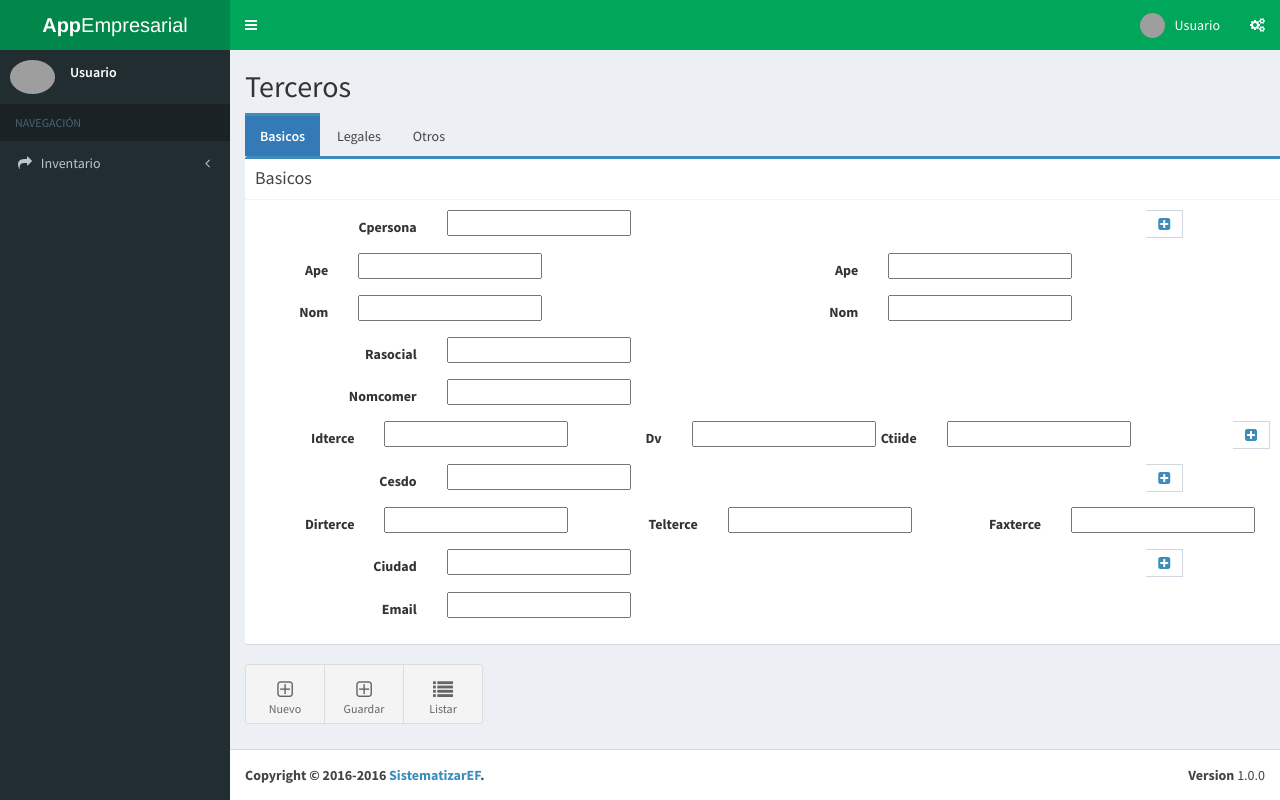
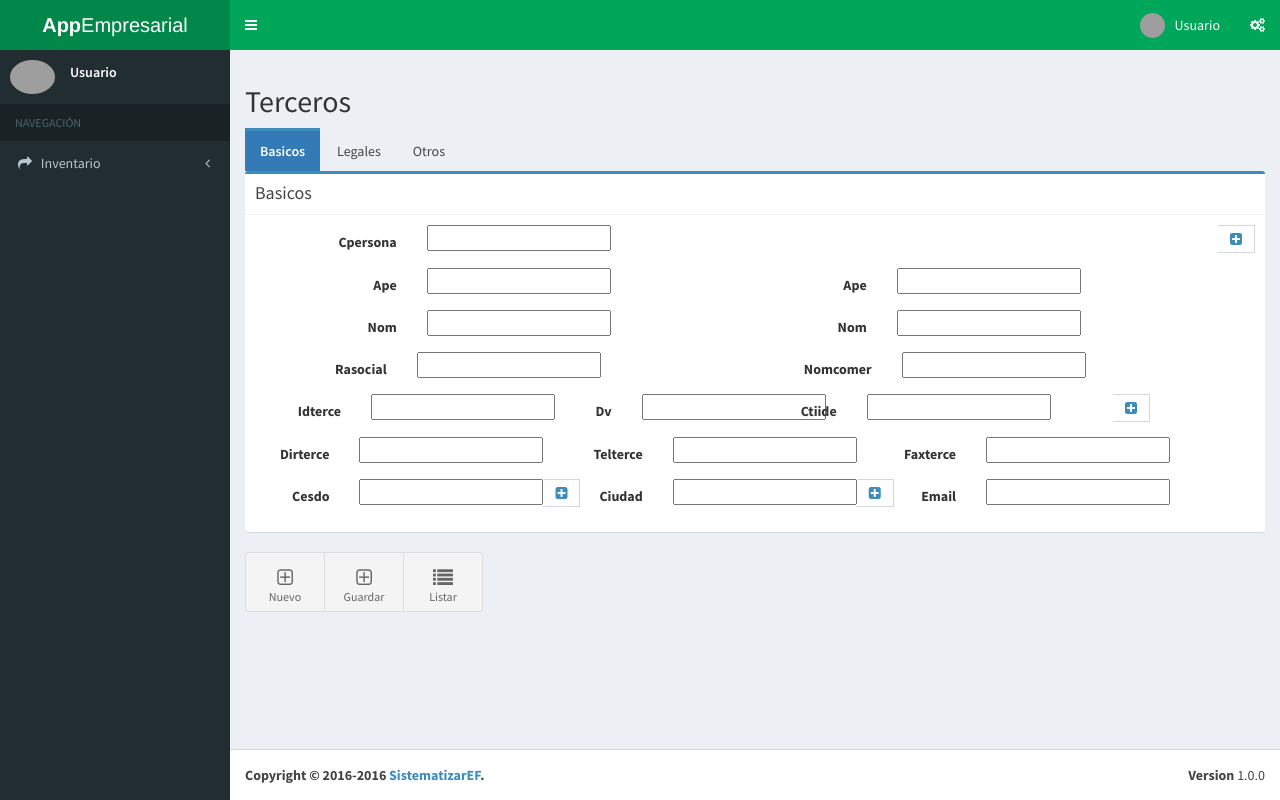
Before and after one commit to stzef/InfaWeb, a Django app: template infa_web/apps/base/templates/terceros/third-party.html in a window 1280 px wide. Run offline with Django 3.2, Linux system fonts and the light colour scheme; the template is opened without the code that fills it: most values are stand-ins (such as "Sample title", 1, 10 or a date in 2020); form fields are guessed from the names that the template uses; some libraries are stand-ins or nearby versions; grey boxes are pictures that could not be loaded.

Commit message:
Arreglar Estilo de creacion/edicion de articulos y terceros

```diff
--- a/infa_web/apps/articulos/models.py
+++ b/infa_web/apps/articulos/models.py
@@ -60,7 +60,7 @@ class Arlo(models.Model):
 	ifpvfijo = models.BooleanField()
 	cesdo = models.ForeignKey(Esdo,default=CESTADO_ACTIVO)
 	ctiarlo = models.ForeignKey(Tiarlos,default=CTIARLO_ARTICULO)
-	cunidad = models.ForeignKey(Unidades)
+	cunidad = models.ForeignKey(Unidades, default=DEFAULT_UNIDAD)
 	ivas_civa = models.ForeignKey(Iva,default=DEFAULT_IVA)
 	stomin = models.DecimalField(max_digits=15, decimal_places=2,validators=[MinValueValidator(0)])
 	stomax = models.DecimalField(max_digits=15, decimal_places=2,validators=[MinValueValidator(0)])
--- a/infa_web/apps/base/management/commands/baseDataTest.py
+++ b/infa_web/apps/base/management/commands/baseDataTest.py
@@ -250,6 +250,7 @@ class Command(BaseCommand):
 				carlos = minCodeArlos
 
 			canti = random.randrange(1,10)
+			cbarras = random.randrange(1,10000)
 			costo = random.random()*50000
 
 			marca = random.choice(marcas)
@@ -259,7 +260,7 @@ class Command(BaseCommand):
 			stomax = random.randrange(5,10)
 			Arlo.objects.create(
 				carlos=carlos,
-				cbarras="Codigo de Barras " + str(index),
+				cbarras=cbarras,
 				cgpo=grupo,
 				ncorto="Nombre Corto " + str(index),
 				nlargo="Nombre Largo Descripcion " + str(index),
--- a/infa_web/apps/base/templates/terceros/third-party.html
+++ b/infa_web/apps/base/templates/terceros/third-party.html
@@ -6,7 +6,7 @@
 	{%include 'elements/nav.html'%}
 	{%include 'elements/sidebar.html'%}
 	<div class="content-wrapper" style="min-height: 921px;">
-		<div class="container">
+		<div class="content">
 			<h2>Terceros</h2>
 			<ul class="nav nav-pills">
 				<li class="active"><a data-toggle="pill" href="#tabBasicos">Basicos</a></li>
@@ -17,9 +17,7 @@
 			<form action="" method="POST" role="form" class="form-horizontal">
 				{%csrf_token%}
 				<div class="tab-content">
-					<div id="tabBasicos" class="tab-pane fade in active">
-						<div class="row">
-							<div class="col-md-12">
+					<div id="tabBasicos" class="tab-pane  active">
 						<div class="box box-primary">
 							<div class="box-header with-border">
 								<h3 class="box-title">Basicos</h3>
@@ -30,7 +28,7 @@
 									{%if form.cpersona.errors%}
 									{{form.cpersona.errors}}
 									{%endif%}
-											<div class="col-sm-8">
+									<div class="col-sm-10">
 										<div class="input-group">
 											{{form.cpersona}}
 											<span class="input-group-addon"><a data-new-window href="" target="_blank"><i class="fa fa-plus-square"></i></a></span>
@@ -39,7 +37,7 @@
 								</div>
 
 								<div class="col-md-6 form-group">
-											<label for="{{form.ape1.id_for_label}}" class="col-sm-2 control-label">{{form.ape1.label}}</label>
+									<label for="{{form.ape1.id_for_label}}" class="col-sm-4 control-label">{{form.ape1.label}}</label>
 									{%if form.ape1.errors%}
 									{{form.ape1.errors}}
 									{%endif%}
@@ -48,7 +46,7 @@
 									</div>
 								</div>
 								<div class="col-md-6 form-group">
-											<label for="{{form.ape2.id_for_label}}" class="col-sm-2 control-label">{{form.ape2.label}}</label>
+									<label for="{{form.ape2.id_for_label}}" class="col-sm-4 control-label">{{form.ape2.label}}</label>
 									{%if form.ape2.errors%}
 									{{form.ape2.errors}}
 									{%endif%}
@@ -60,7 +58,7 @@
 
 
 								<div class="col-md-6 form-group">
-											<label for="{{form.nom1.id_for_label}}" class="col-sm-2 control-label">{{form.nom1.label}}</label>
+									<label for="{{form.nom1.id_for_label}}" class="col-sm-4 control-label">{{form.nom1.label}}</label>
 									{%if form.nom1.errors%}
 									{{form.nom1.errors}}
 									{%endif%}
@@ -69,7 +67,7 @@
 									</div>
 								</div>
 								<div class="col-md-6 form-group">
-											<label for="{{form.nom2.id_for_label}}" class="col-sm-2 control-label">{{form.nom2.label}}</label>
+									<label for="{{form.nom2.id_for_label}}" class="col-sm-4 control-label">{{form.nom2.label}}</label>
 									{%if form.nom2.errors%}
 									{{form.nom2.errors}}
 									{%endif%}
@@ -77,8 +75,10 @@
 										{{form.nom2}}
 									</div>
 								</div>
-										<div class="form-group">
-											<label for="{{form.rasocial.id_for_label}}" class="col-sm-2 control-label">{{form.rasocial.label}}</label>
+
+								<div class="row">
+									<div class="form-group col-md-6">
+										<label for="{{form.rasocial.id_for_label}}" class="col-sm-4 control-label">{{form.rasocial.label}}</label>
 										{%if form.rasocial.errors%}
 										{{form.rasocial.errors}}
 										{%endif%}
@@ -86,8 +86,8 @@
 											{{form.rasocial}}
 										</div>
 									</div>
-										<div class="form-group">
-											<label for="{{form.nomcomer.id_for_label}}" class="col-sm-2 control-label">{{form.nomcomer.label}}</label>
+									<div class="form-group col-md-6">
+										<label for="{{form.nomcomer.id_for_label}}" class="col-sm-4 control-label">{{form.nomcomer.label}}</label>
 										{%if form.nomcomer.errors%}
 										{{form.nomcomer.errors}}
 										{%endif%}
@@ -95,6 +95,8 @@
 											{{form.nomcomer}}
 										</div>
 									</div>
+								</div>
+
 								<div class="col-md-4 form-group">
 									<label for="{{form.idterce.id_for_label}}" class="col-sm-4 control-label">{{form.idterce.label}}</label>
 									{%if form.idterce.errors%}
@@ -125,18 +127,8 @@
 										</div>
 									</div>
 								</div>
-										<div class="form-group">
-											<label for="{{form.cesdo.id_for_label}}" class="col-sm-2 control-label">{{form.cesdo.label}}</label>
-											{%if form.cesdo.errors%}
-											{{form.cesdo.errors}}
-											{%endif%}
-											<div class="col-sm-8">
-												<div class="input-group">
-													{{form.cesdo}}
-													<span class="input-group-addon"><a data-new-window href="{% url 'add-state' %}" target="_blank"><i class="fa fa-plus-square"></i></a></span>
-												</div>
-											</div>
-										</div>
+
+								<div class="row">
 									<div class="col-sm-4 form-group">
 										<label for="{{form.dirterce.id_for_label}}" class="col-md-4 control-label">{{form.dirterce.label}}</label>
 										{%if form.dirterce.errors%}
@@ -164,9 +156,23 @@
 											{{form.faxterce}}
 										</div>
 									</div>
+								</div>
 
-										<div class="form-group">
-											<label for="{{form.ciudad.id_for_label}}" class="col-sm-2 control-label">{{form.ciudad.label}}</label>
+								<div class="row">
+									<div class="form-group col-md-4">
+										<label for="{{form.cesdo.id_for_label}}" class="col-sm-4 control-label">{{form.cesdo.label}}</label>
+										{%if form.cesdo.errors%}
+										{{form.cesdo.errors}}
+										{%endif%}
+										<div class="col-sm-8">
+											<div class="input-group">
+												{{form.cesdo}}
+												<span class="input-group-addon"><a data-new-window href="{% url 'add-state' %}" target="_blank"><i class="fa fa-plus-square"></i></a></span>
+											</div>
+										</div>
+									</div>
+									<div class="form-group col-md-4">
+										<label for="{{form.ciudad.id_for_label}}" class="col-sm-4 control-label">{{form.ciudad.label}}</label>
 										{%if form.ciudad.errors%}
 										{{form.ciudad.errors}}
 										{%endif%}
@@ -177,8 +183,8 @@
 											</div>
 										</div>
 									</div>
-										<div class="form-group">
-											<label for="{{form.email.id_for_label}}" class="col-sm-2 control-label">{{form.email.label}}</label>
+									<div class="form-group col-md-4">
+										<label for="{{form.email.id_for_label}}" class="col-sm-4 control-label">{{form.email.label}}</label>
 										{%if form.email.errors%}
 										{{form.email.errors}}
 										{%endif%}
@@ -187,14 +193,12 @@
 										</div>
 									</div>
 								</div>
-								</div>
+
 							</div>
 						</div>
 					</div>
 
-					<div id="tabLegales" class="tab-pane fade in">
-						<div class="row">
-							<div class="col-md-12">
+					<div id="tabLegales" class="tab-pane ">
 						<div class="box box-primary">
 							<div class="box-header with-border">
 								<h3 class="box-title">Legales</h3>
@@ -206,7 +210,7 @@
 									{%if form.replegal.errors%}
 									{{form.replegal.errors}}
 									{%endif%}
-											<div class="col-sm-8">
+									<div class="col-sm-10">
 										{{form.replegal}}
 									</div>
 								</div>
@@ -215,7 +219,7 @@
 									{%if form.sigla.errors%}
 									{{form.sigla.errors}}
 									{%endif%}
-											<div class="col-sm-8">
+									<div class="col-sm-10">
 										{{form.sigla}}
 									</div>
 								</div>
@@ -224,7 +228,7 @@
 									{%if form.cregiva.errors%}
 									{{form.cregiva.errors}}
 									{%endif%}
-											<div class="col-sm-8">
+									<div class="col-sm-10">
 										<div class="input-group">
 											{{form.cregiva}}
 											<span class="input-group-addon"><a data-new-window href="{% url 'add-reg-iva' %}" target="_blank"><i class="fa fa-plus-square"></i></a></span>
@@ -236,7 +240,7 @@
 									{%if form.cautorre.errors%}
 									{{form.cautorre.errors}}
 									{%endif%}
-											<div class="col-sm-8">
+									<div class="col-sm-10">
 										<div class="input-group">
 											{{form.cautorre}}
 											<span class="input-group-addon"><a data-new-window href="{% url 'add-autorretenedor' %}" target="_blank"><i class="fa fa-plus-square"></i></a></span>
@@ -246,12 +250,8 @@
 							</div>
 						</div>
 					</div>
-						</div>
-					</div>
 
-					<div id="tabOtros" class="tab-pane fade in">
-						<div class="row">
-							<div class="col-md-12">
+					<div id="tabOtros" class="tab-pane ">
 						<div class="box box-primary">
 							<div class="box-header with-border">
 								<h3 class="box-title">Otros</h3>
@@ -290,8 +290,42 @@
 										{{form.ordenruta}}
 									</div>
 								</div>
+
 								<div class="form-group">
-											<label for="{{form.contacto.id_for_label}}" class="col-sm-2 control-label">{{form.contacto.label}}</label>
+									<label for="{{form.cvende.id_for_label}}" class="col-sm-2 control-label">{{form.cvende.label}}</label>
+									{%if form.cvende.errors%}
+									{{form.cvende.errors}}
+									{%endif%}
+									<div class="col-sm-10">
+										<div class="input-group">
+											{{form.cvende}}
+											<span class="input-group-addon"><a data-new-window href="" target="_blank"><i class="fa fa-plus-square"></i></a></span>
+										</div>
+									</div>
+								</div>
+								<div class="row">
+									<div class="form-group col-md-6">
+										<label for="{{form.topcxc.id_for_label}}" class="col-sm-4 control-label">{{form.topcxc.label}}</label>
+										{%if form.topcxc.errors%}
+										{{form.topcxc.errors}}
+										{%endif%}
+										<div class="col-sm-8">
+											{{form.topcxc}}
+										</div>
+									</div>
+									<div class="form-group col-md-6">
+										<label for="{{form.clipre.id_for_label}}" class="col-sm-4 control-label">{{form.clipre.label}}</label>
+										{%if form.clipre.errors%}
+										{{form.clipre.errors}}
+										{%endif%}
+										<div class="col-sm-8">
+											{{form.clipre}}
+										</div>
+									</div>
+								</div>
+								<div class="row">
+									<div class="form-group col-md-6">
+										<label for="{{form.contacto.id_for_label}}" class="col-sm-4 control-label">{{form.contacto.label}}</label>
 										{%if form.contacto.errors%}
 										{{form.contacto.errors}}
 										{%endif%}
@@ -299,44 +333,13 @@
 											{{form.contacto}}
 										</div>
 									</div>
-										<div class="form-group">
-											<label for="{{form.cvende.id_for_label}}" class="col-sm-2 control-label">{{form.cvende.label}}</label>
-											{%if form.cvende.errors%}
-											{{form.cvende.errors}}
-											{%endif%}
-											<div class="col-sm-8">
-												<div class="input-group">
-													{{form.cvende}}
-													<span class="input-group-addon"><a data-new-window href="" target="_blank"><i class="fa fa-plus-square"></i></a></span>
-												</div>
-											</div>
-										</div>
-										<div class="form-group">
-											<label for="{{form.topcxc.id_for_label}}" class="col-sm-2 control-label">{{form.topcxc.label}}</label>
-											{%if form.topcxc.errors%}
-											{{form.topcxc.errors}}
-											{%endif%}
-											<div class="col-sm-8">
-												{{form.topcxc}}
-											</div>
-										</div>
-										<div class="form-group">
-											<label for="{{form.clipre.id_for_label}}" class="col-sm-2 control-label">{{form.clipre.label}}</label>
-											{%if form.clipre.errors%}
-											{{form.clipre.errors}}
-											{%endif%}
-											<div class="col-sm-8">
-												{{form.clipre}}
-											</div>
-										</div>
-										<div class="form-group">
-											<label for="{{form.fnaci.id_for_label}}" class="col-sm-2 control-label">{{form.fnaci.label}}</label>
+									<div class="form-group col-md-6">
+										<label for="{{form.fnaci.id_for_label}}" class="col-sm-4 control-label">{{form.fnaci.label}}</label>
 										{%if form.fnaci.errors%}
 										{{form.fnaci.errors}}
 										{%endif%}
 										<div class="col-sm-8">
 											{{form.fnaci}}
-											</div>
 										</div>
 									</div>
 								</div>
--- a/infa_web/apps/terceros/forms.py
+++ b/infa_web/apps/terceros/forms.py
@@ -59,7 +59,7 @@ class ThirdPartyForm(forms.ModelForm):
 			'faxterce':'Fax',
 			'ciudad':'Ciudad',
 			'email':'Correo Electrónico',
-			'contacto':'COntacto',
+			'contacto':'Contacto',
 			'cregiva':'Régimen de IVA',
 			'cautorre':'Autorretenedor',
 			'cesdo':'Estado',
--- a/infa_web/static/css/styles-app.css
+++ b/infa_web/static/css/styles-app.css
@@ -1,5 +1 @@
-<<<<<<< HEAD
-.ae-img-list{height:50px;width:auto}.errorlist{margin:0;}.errorlist li{list-style:none}.errorlist .alert{margin-bottom:5px}a[disabled]{pointer-events:none}.html_tooltip{font-size:16px}input:required,select:required{border:1px solid #3c8dbc}
-=======
-.ae-img-list{height:50px;width:auto}.errorlist{margin:0;}.errorlist li{list-style:none}.errorlist .alert{margin-bottom:5px}a[disabled]{pointer-events:none}.html_tooltip{font-size:16px}.loading-animation{width:100%;height:100%;top:0;bottom:0;position:fixed;background-color:rgba(0,0,0,0.54);z-index:100;transition:1s}.loading{margin:300px auto;padding:10px;width:200px;background-color:#fff;border-radius:3px;transition:1.2s}
->>>>>>> 9d2e1e3563400e7a569fb999184494e04f319163
+.ae-img-list{height:50px;width:auto}.ae-img-article{height:100px;margin:0 auto;width:auto}.errorlist{margin:0;}.errorlist li{list-style:none}.errorlist .alert{margin-bottom:5px}a[disabled]{pointer-events:none}.html_tooltip{font-size:16px}input:required,select:required{border:1px solid #3c8dbc}.loading-animation{width:100%;height:100%;top:0;bottom:0;position:fixed;background-color:rgba(0,0,0,0.54);z-index:100;transition:1s}.loading{margin:300px auto;padding:10px;width:200px;background-color:#fff;border-radius:3px;transition:1.2s}
--- a/infa_web/static/js/app.js
+++ b/infa_web/static/js/app.js
@@ -100,6 +100,8 @@ function customValidationFormTabs(selectorForm){
 			var oHTML = element[0];
 			var container = element.closest(".form-group");
 
+			console.log(element)
+
 			element.closest(".tab-pane").addClass("active");
 			element.focus();
 			container.attr("title","<span class='html_tooltip'>" + oHTML.validationMessage + "</span>");
@@ -120,12 +122,14 @@ function alertBootstrap(message,type){
 	return $(stringHTML)
 }
 
-/*if($("form").length){
+if($("form").length){
 	$(window).on('beforeunload', function(){
-		return "Si abandona este sitio no se guardaran los cambios que ha realizado.";
+		console.log("hola")
+		//return "Si abandona este sitio no se guardaran los cambios que ha realizado.";
+
 		//Esta seguro de abandonar el sitio? SI o NO
 	});
-}*/
+}
 
 $("#id_stomin").attr("data-less-than","#id_stomax");
 
```
Also changed, not shown: infa_web/apps/base/templates/articulos/article.html (+47 -42 lines), infa_web/static/stylus/styles.styl (+5 -3 lines). Lines whose indentation alone changed are shown as unchanged.
